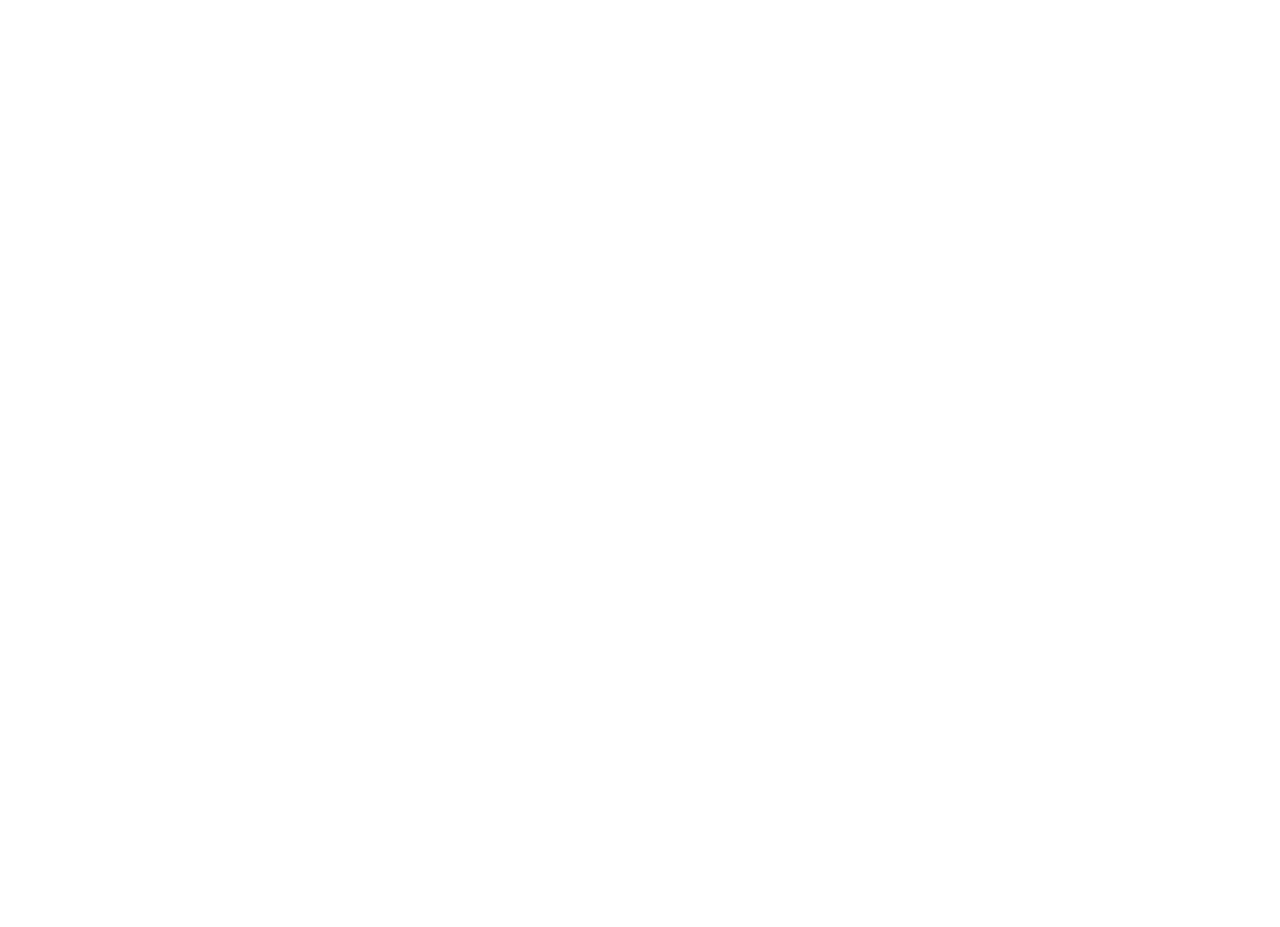
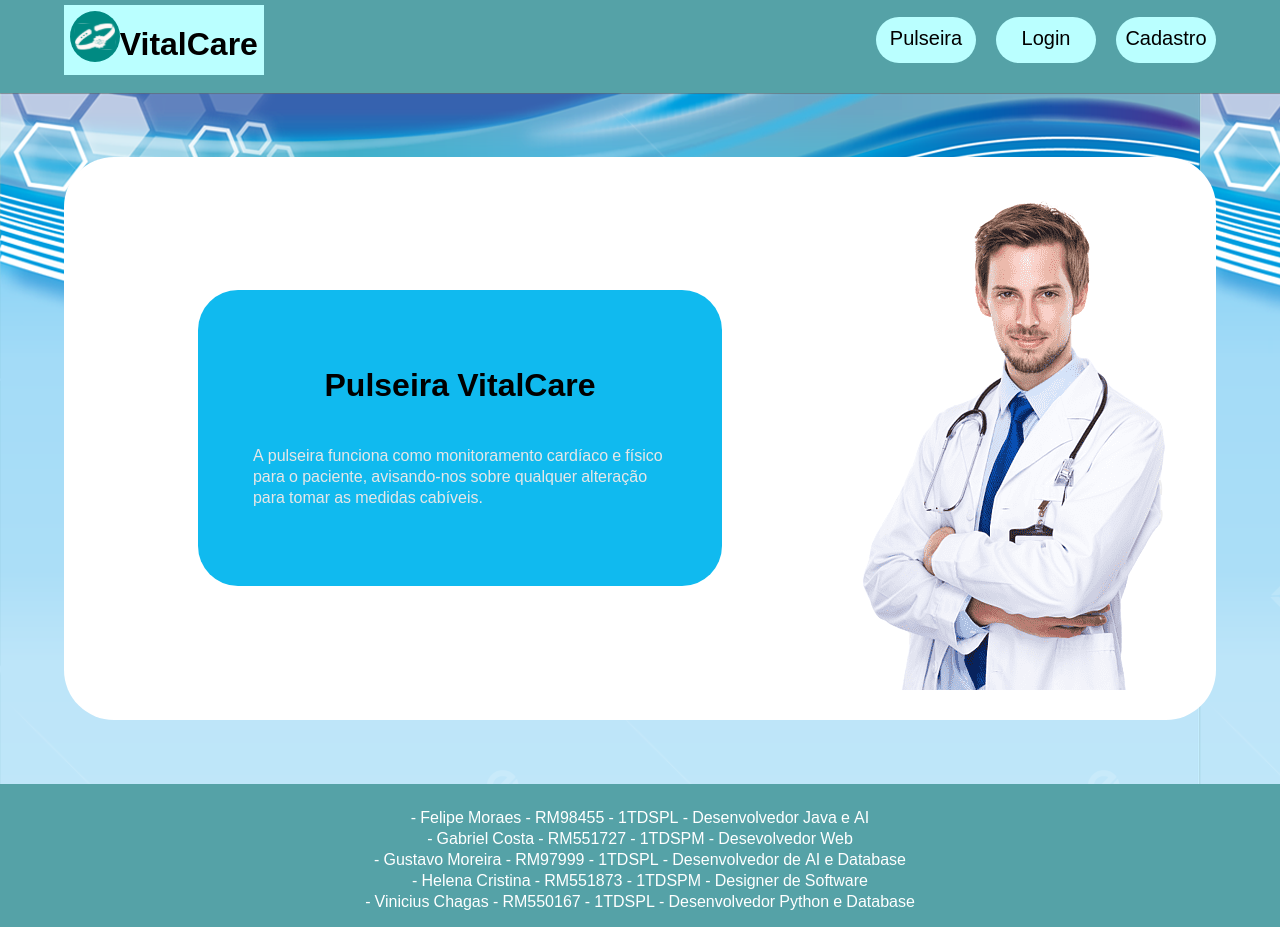
Before and after one commit to Biel-Cost/VitalCare, a Next.js app in the folder vital-care/: page / in a window 1280 px wide. Before the commit the page ends 800 px from the top, so only its background shows below. Built offline with nearby package versions, Linux system fonts and the light colour scheme.

Commit message:
Finished layout + home page

```diff
--- a/vital-care/src/app/globals.css
+++ b/vital-care/src/app/globals.css
@@ -1,5 +1,11 @@
+@import url('https://fonts.googleapis.com/css2?family=Noto+Sans+Mandaic&display=swap');
+
 * {
   box-sizing: border-box;
   margin: 0;
   padding: 0;
+  font-family: 'Noto Sans Mandaic', sans-serif;
 }
+body{
+  background-color: #55A2A7;
+}
--- /dev/null
+++ b/vital-care/src/app/layout.module.css
@@ -0,0 +1,13 @@
+.contentContainer {
+  min-height: calc(100vh - 209px);
+  margin: 1% 0;
+  padding: 5%;
+  background-image: url("../assets/layout-background.png");
+}
+
+.content {
+    background-color: white;
+    padding: 2%;
+    min-height: 70vh;
+    border-radius: 50px;
+}
--- a/vital-care/src/app/layout.tsx
+++ b/vital-care/src/app/layout.tsx
@@ -1,21 +1,29 @@
-import type { Metadata } from 'next'
-import { Inter } from 'next/font/google'
-import './globals.css'
-
-const inter = Inter({ subsets: ['latin'] })
+import type { Metadata } from "next";
+import "./globals.css";
+import styled from "./layout.module.css";
+import { Header } from "@/components/Header/Header";
+import { Footer } from "@/components/Footer/Footer";
 
 export const metadata: Metadata = {
-  title: 'VitalCare',
-}
+  title: "VitalCare",
+};
 
 export default function RootLayout({
   children,
 }: {
-  children: React.ReactNode
+  children: React.ReactNode;
 }) {
   return (
-    <html lang="en">
-      <body className={inter.className}>{children}</body>
-    </html>
-  )
+    <>
+      <html lang="pt-BR">
+        <body>
+          <Header />
+          <div className={styled.contentContainer}>
+            <div className={styled.content}>{children}</div>
+          </div>
+          <Footer />
+        </body>
+      </html>
+    </>
+  );
 }
--- /dev/null
+++ b/vital-care/src/app/page.module.css
@@ -0,0 +1,20 @@
+.homeContent{
+    display: flex;
+    justify-content: center;
+}
+
+.homeInfoContent{
+    display: flex;
+    flex-direction: column;
+    align-items: center;
+    justify-content: center;
+    background-color: #10BAEF;
+    padding: 5%;
+    margin: 10%;
+    gap: 20%;
+    border-radius: 40px;
+}
+
+.homeInfoContent p {
+    color: rgb(231, 231, 231);
+}
--- a/vital-care/src/app/page.tsx
+++ b/vital-care/src/app/page.tsx
@@ -1,6 +1,25 @@
-import Image from 'next/image'
-import styles from './page.module.css'
+"use client";
+
+import Image from "next/image";
+import Doctor from "@/assets/doctor.png";
+import styled from "./page.module.css";
 
 export default function Home() {
-  return ('')
+  return (
+    <>
+      <div className={styled.homeContent}>
+        <div className={styled.homeInfoContent}>
+          <h1> Pulseira VitalCare </h1>
+          <p>
+            A pulseira funciona como monitoramento cardíaco e físico para o
+            paciente, avisando-nos sobre qualquer alteração para tomar as
+            medidas cabíveis.
+          </p>
+        </div>
+        <div className={styled.homeImage}>
+          <Image src={Doctor} alt="Doctor Image" />
+        </div>
+      </div>
+    </>
+  );
 }
```
Also changed, not shown: vital-care/src/assets/doctor.png (added), vital-care/src/assets/layout-background.png (added).
